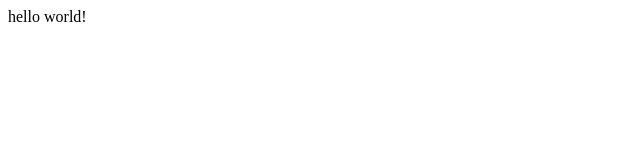
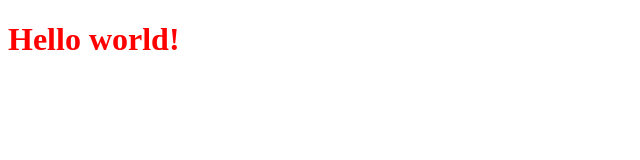
Before and after one commit to Strang3Cr0w/verceltest, a website: page public/index.html in a window 1280 px wide. Shown: the whole page, without its empty margins (0-640 px from the left). Drawn offline with Linux system fonts and the light colour scheme.

Commit message:
add stylesheet for index.html

```diff
--- /dev/null
+++ b/public/index.css
@@ -0,0 +1,3 @@
+h1{
+    color:red;
+}
--- a/public/index.html
+++ b/public/index.html
@@ -5,8 +5,9 @@
     <meta http-equiv="X-UA-Compatible" content="IE=edge">
     <meta name="viewport" content="width=device-width, initial-scale=1.0">
     <title>verceltest</title>
+    <link href="/index.css" type="text/css" rel="stylesheet">
 </head>
 <body>
-    hello world!
+    <h1>Hello world!</h1>
 </body>
 </html>
```
